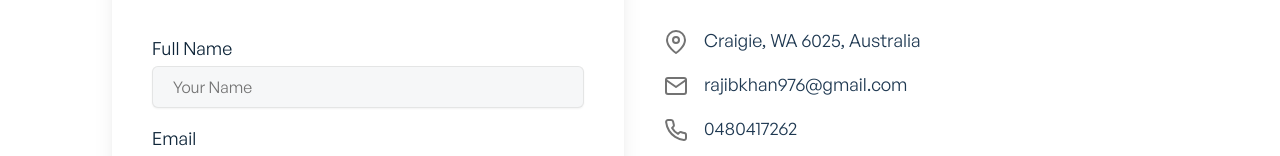
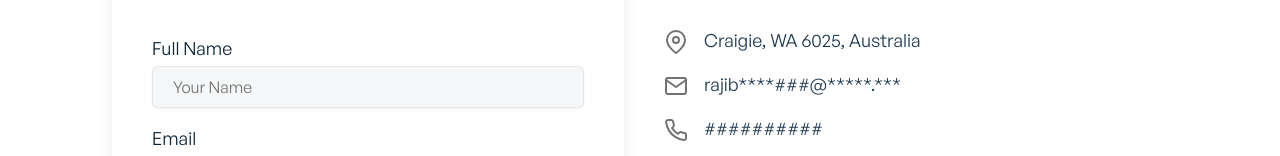
Before and after one commit to rajibkhan976/custom-resume, a Next.js app: page /contact in a window 1280 px wide. Shown: the part 258-414 px from the top of the page. Built offline with nearby package versions, Linux system fonts and the light colour scheme.

Commit message:
resume & contact updated

```diff
--- a/components/contact/ContactDetails.jsx
+++ b/components/contact/ContactDetails.jsx
@@ -8,12 +8,12 @@ const contacts = [
 	},
 	{
 		id: 2,
-		name: "rajibkhan976@gmail.com",
+		name: "rajib****###@*****.***",
 		icon: <FiMail />,
 	},
 	{
 		id: 3,
-		name: "0480417262",
+		name: "##########",
 		icon: <FiPhone />,
 	},
 ];
```
Also changed, not shown: 1 other file (tests, documents, lock files or other folders).
